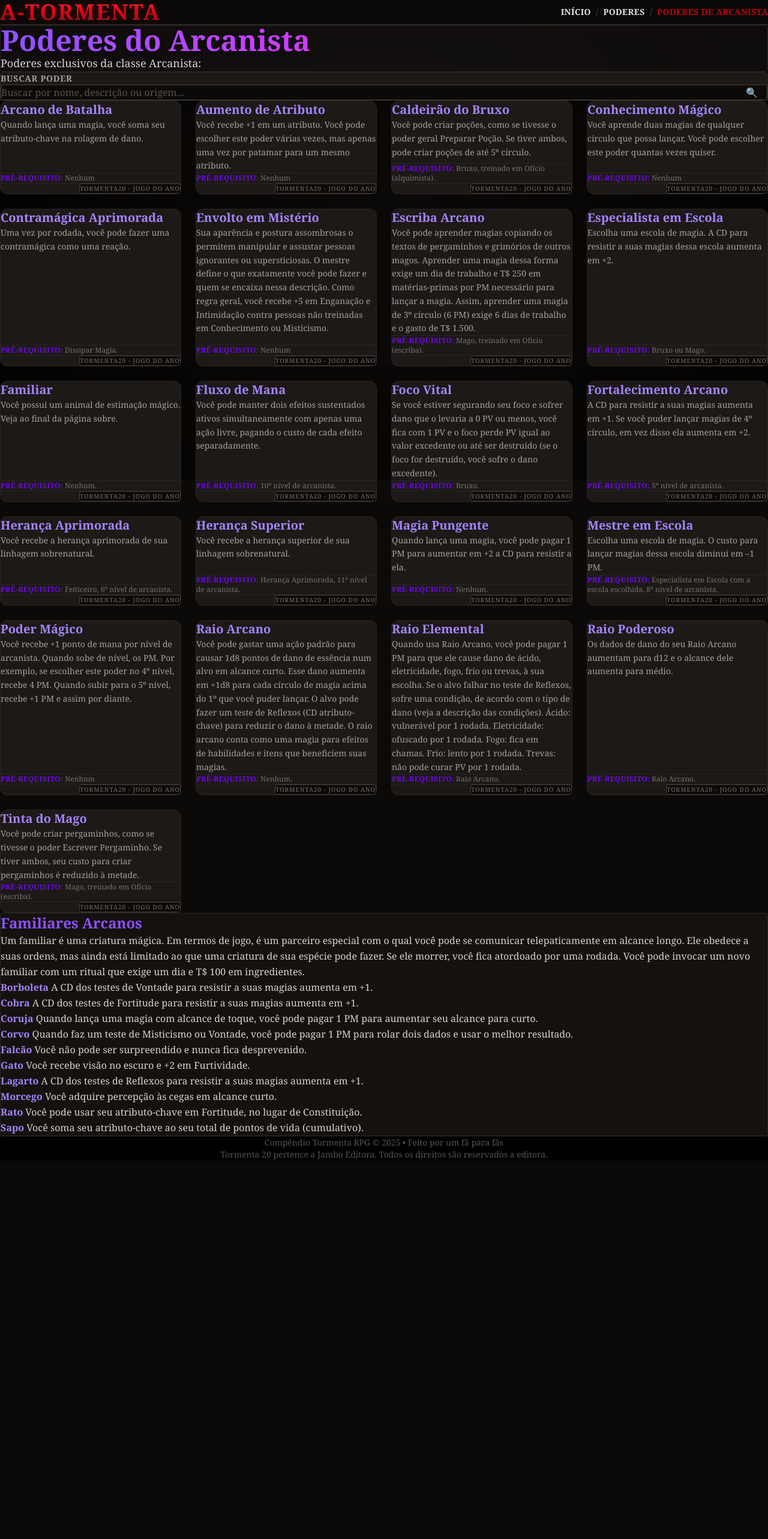
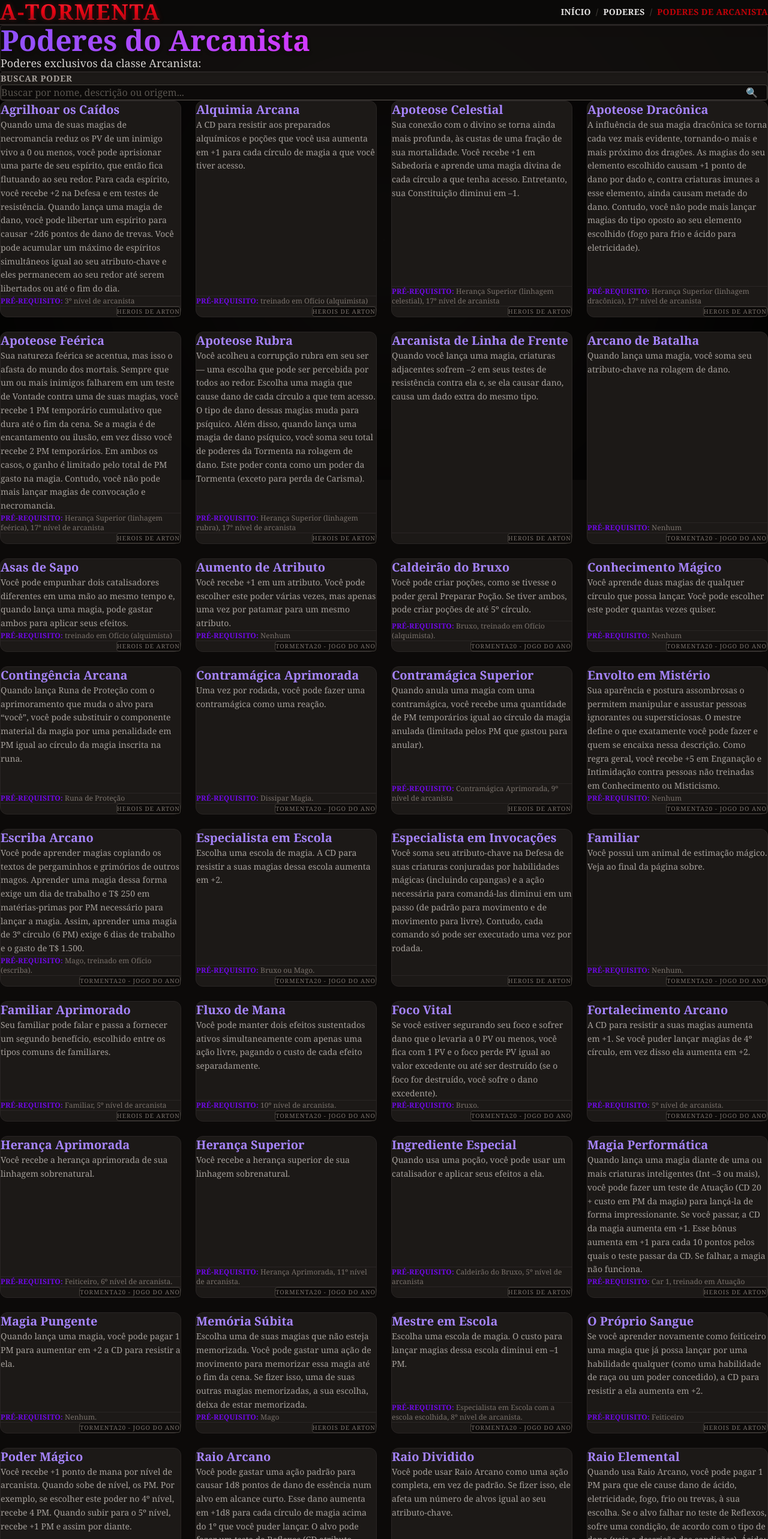
Before and after one commit to oClaus/aTormenta, a Next.js app: page /poderes/arcanista in a window 1280 px wide. Shown: the top 2566 px of the page at 60% size. Before the commit the page ends 1935 px from the top, so only its background shows below. Built offline with nearby package versions, Linux system fonts and the light colour scheme.

Commit message:
add poder arcanista

```diff
--- a/data/powers-arcanista.ts
+++ b/data/powers-arcanista.ts
@@ -1,153 +1,252 @@
 import { Power } from "@/types/power";
 
 export const powersArcanista: Power[] = [
-  {
-    id: "1",
+  { id: "Arcano de Batalha",
     name: "Arcano de Batalha",
     description: "Quando lança uma magia, você soma seu atributo-chave na rolagem de dano.",
     prerequisite: "Nenhum",
     origin: "tormenta20 - jogo do ano"
   },
-  {
-    id: "2",
+  { id: "Aumento de Atributo",
     name: "Aumento de Atributo",
     description: "Você recebe +1 em um atributo. Você pode escolher este poder várias vezes, mas apenas uma vez por patamar para um mesmo atributo.",
     prerequisite: "Nenhum",
     origin: "tormenta20 - jogo do ano"
   },
-  {
-    id: "3",
+  { id: "Fluxo de Mana",
     name: "Fluxo de Mana",
     description: "Você pode manter dois efeitos sustentados ativos simultaneamente com apenas uma ação livre, pagando o custo de cada efeito separadamente.",
     prerequisite: "10º nível de arcanista.",
     origin: "tormenta20 - jogo do ano"
   },
-  {
-    id: "4",
+  { id: "Foco Vital",
     name: "Foco Vital",
     description: "Se você estiver segurando seu foco e sofrer dano que o levaria a 0 PV ou menos, você fica com 1 PV e o foco perde PV igual ao valor excedente ou até ser destruído (se o foco for destruído, você sofre o dano excedente).",
     prerequisite: "Bruxo.",
     origin: "tormenta20 - jogo do ano"
   },
-  {
-    id: "5",
+  { id: "Mestre em Escola",
     name: "Mestre em Escola",
     description: "Escolha uma escola de magia. O custo para lançar magias dessa escola diminui em –1 PM. ",
     prerequisite: "Especialista em Escola com a escola escolhida, 8º nível de arcanista.",
     origin: "Tormenta20 - jogo do ano"
   },
-  {
-    id: "6",
+  { id: "Raio Poderoso",
     name: "Raio Poderoso",
     description: "Os dados de dano do seu Raio Arcano aumentam para d12 e o alcance dele aumenta para médio.",
     prerequisite: "Raio Arcano.",
     origin: "Tormenta20 - jogo do ano"
   },
-  {
-    id: "7",
+  { id: "Especialista em Escola",
     name: "Especialista em Escola",
     description: "Escolha uma escola de magia. A CD para resistir a suas magias dessa escola aumenta em +2.",
     prerequisite: "Bruxo ou Mago.",
     origin: "Tormenta20 - jogo do ano"
   },
-  {
-    id: "8",
+  { id: "Caldeirão do Bruxo",
     name: "Caldeirão do Bruxo",
     description: "Você pode criar poções, como se tivesse o poder geral Preparar Poção. Se tiver ambos, pode criar poções de até 5º círculo.",
     prerequisite: "Bruxo, treinado em Ofício (alquimista).",
     origin: "Tormenta20 - jogo do ano"
   },
-  {
-    id: "9",
+  { id: "Conhecimento Mágico",
     name: "Conhecimento Mágico",
     description: "Você aprende duas magias de qualquer círculo que possa lançar. Você pode escolher este poder quantas vezes quiser.",
     prerequisite: "Nenhum",
     origin: "Tormenta20 - jogo do ano"
   },
-  {
-    id: "10",
+  { id: "Fortalecimento Arcano",
     name: "Fortalecimento Arcano",
     description: "A CD para resistir a suas magias aumenta em +1. Se você puder lançar magias de 4º círculo, em vez disso ela aumenta em +2.",
     prerequisite: "5º nível de arcanista.",
     origin: "Tormenta20 - jogo do ano"
   },
-  {
-    id: "11",
+  { id: "Herança Superior",
     name: "Herança Superior",
     description: "Você recebe a herança superior de sua linhagem sobrenatural.",
     prerequisite: "Herança Aprimorada, 11º nível de arcanista.",
     origin: "Tormenta20 - jogo do ano"
   },
-  {
-    id: "12",
+  { id: "Poder Mágico",
     name: "Poder Mágico",
     description: "Você recebe +1 ponto de mana por nível de arcanista. Quando sobe de nível, os PM. Por exemplo, se escolher este poder no 4º nível, recebe 4 PM. Quando subir para o 5º nível, recebe +1 PM e assim por diante.",
     prerequisite: "Nenhum",
     origin: "Tormenta20 - jogo do ano"
   },
-  {
-    id: "13",
+  { id: "Raio Elemental",
     name: "Raio Elemental",
     description: "Quando usa Raio Arcano, você pode pagar 1 PM para que ele cause dano de ácido, eletricidade, fogo, frio ou trevas, à sua escolha. Se o alvo falhar no teste de Reflexos, sofre uma condição, de acordo com o tipo de dano (veja a descrição das condições). Ácido: vulnerável por 1 rodada. Eletricidade: ofuscado por 1 rodada. Fogo: fica em chamas. Frio: lento por 1 rodada. Trevas: não pode curar PV por 1 rodada.",
     prerequisite: "Raio Arcano.",
     origin: "Tormenta20 - jogo do ano"
   },
-  {
-    id: "14",
+  { id: "Contramágica Aprimorada",
     name: "Contramágica Aprimorada",
     description: "Uma vez por rodada, você pode fazer uma contramágica como uma reação.",
     prerequisite: "Dissipar Magia.",
     origin: "Tormenta20 - jogo do ano"
   },
-  {
-    id: "15",
+  { id: "Envolto em Mistério",
     name: "Envolto em Mistério",
     description: "Sua aparência e postura assombrosas o permitem manipular e assustar pessoas ignorantes ou supersticiosas. O mestre define o que exatamente você pode fazer e quem se encaixa nessa descrição. Como regra geral, você recebe +5 em Enganação e Intimidação contra pessoas não treinadas em Conhecimento ou Misticismo.",
     prerequisite: "Nenhum",
     origin: "Tormenta20 - jogo do ano"
   },
-  {
-    id: "16",
+  { id: "Herança Aprimorada",
     name: "Herança Aprimorada",
     description: "Você recebe a herança aprimorada de sua linhagem sobrenatural.",
     prerequisite: "Feiticeiro, 6º nível de arcanista.",
     origin: "Tormenta20 - jogo do ano"
   },
-  {
-    id: "17",
+  { id: "Magia Pungente",
     name: "Magia Pungente",
     description: "Quando lança uma magia, você pode pagar 1 PM para aumentar em +2 a CD para resistir a ela.",
     prerequisite: "Nenhum.",
     origin: "Tormenta20 - jogo do ano"
   },
-  {
-    id: "18",
+  { id: "Raio Arcano",
     name: "Raio Arcano",
     description: "Você pode gastar uma ação padrão para causar 1d8 pontos de dano de essência num alvo em alcance curto. Esse dano aumenta em +1d8 para cada círculo de magia acima do 1º que você puder lançar. O alvo pode fazer um teste de Reflexos (CD atributo-chave) para reduzir o dano à metade. O raio arcano conta como uma magia para efeitos de habilidades e itens que beneficiem suas magias.",
     prerequisite: "Nenhum.",
     origin: "Tormenta20 - jogo do ano"
   },
-  {
-    id: "19",
+  { id: "Tinta do Mago",
     name: "Tinta do Mago",
     description: "Você pode criar pergaminhos, como se tivesse o poder Escrever Pergaminho. Se tiver ambos, seu custo para criar pergaminhos é reduzido à metade.",
     prerequisite: "Mago, treinado em Ofício (escriba).",
     origin: "Tormenta20 - jogo do ano"
   },
-  {
-    id: "20",
+  { id: "Escriba Arcano",
     name: "Escriba Arcano",
     description: "Você pode aprender magias copiando os textos de pergaminhos e grimórios de outros magos. Aprender uma magia dessa forma exige um dia de trabalho e T$ 250 em matérias-primas por PM necessário para lançar a magia. Assim, aprender uma magia de 3º círculo (6 PM) exige 6 dias de trabalho e o gasto de T$ 1.500.",
     prerequisite: "Mago, treinado em Ofício (escriba).",
     origin: "Tormenta20 - jogo do ano"
   },
-  {
-    id: "21",
+  { id: "Familiar",
     name: "Familiar",
     description: "Você possui um animal de estimação mágico. Veja ao final da página sobre.",
     prerequisite: "Nenhum.",
     origin: "Tormenta20 - jogo do ano"
   },
+  { id: "Agrilhoar os Caídos",
+    name: "Agrilhoar os Caídos",
+    description: "Quando uma de suas magias de necromancia reduz os PV de um inimigo vivo a 0 ou menos, você pode aprisionar uma parte de seu espírito, que então fica flutuando ao seu redor. Para cada espírito, você recebe +2 na Defesa e em testes de resistência. Quando lança uma magia de dano, você pode libertar um espírito para causar +2d6 pontos de dano de trevas. Você pode acumular um máximo de espíritos simultâneos igual ao seu atributo-chave e eles permanecem ao seu redor até serem libertados ou até o fim do dia.",
+    prerequisite: "3º nível de arcanista",
+    origin: "Herois de Arton"
+  },
+  { id: "Alquimia Arcana",
+    name: "Alquimia Arcana",
+    description: "A CD para resistir aos preparados alquímicos e poções que você usa aumenta em +1 para cada círculo de magia a que você tiver acesso. ",
+    prerequisite: "treinado em Ofício (alquimista)",
+    origin: "Herois de Arton"
+  },
+  { id: "Apoteose Celestial",
+    name: "Apoteose Celestial",
+    description: "Sua conexão com o divino se torna ainda mais profunda, às custas de uma fração de sua mortalidade. Você recebe +1 em Sabedoria e aprende uma magia divina de cada círculo a que tenha acesso. Entretanto, sua Constituição diminui em –1. ",
+    prerequisite: "Herança Superior (linhagem celestial), 17° nível de arcanista",
+    origin: "Herois de Arton"
+  },
+  { id: "Apoteose Dracônica",
+    name: "Apoteose Dracônica",
+    description: "A influência de sua magia dracônica se torna cada vez mais evidente, tornando-o mais e mais próximo dos dragões. As magias do seu elemento escolhido causam +1 ponto de dano por dado e, contra criaturas imunes a esse elemento, ainda causam metade do dano. Contudo, você não pode mais lançar magias do tipo oposto ao seu elemento escolhido (fogo para frio e ácido para eletricidade). ",
+    prerequisite: "Herança Superior (linhagem dracônica), 17° nível de arcanista",
+    origin: "Herois de Arton"
+  },
+  { id: "Apoteose Feérica",
+    name: "Apoteose Feérica",
+    description: "Sua natureza feérica se acentua, mas isso o afasta do mundo dos mortais. Sempre que um ou mais inimigos falharem em um teste de Vontade contra uma de suas magias, você recebe 1 PM temporário cumulativo que dura até o fim da cena. Se a magia é de encantamento ou ilusão, em vez disso você recebe 2 PM temporários. Em ambos os casos, o ganho é limitado pelo total de PM gasto na magia. Contudo, você não pode mais lançar magias de convocação e necromancia. ",
+    prerequisite: "Herança Superior (linhagem feérica), 17° nível de arcanista",
+    origin: "Herois de Arton"
+  },
+  { id: "Apoteose Rubra",
+    name: "Apoteose Rubra",
+    description: "Você acolheu a corrupção rubra em seu ser — uma escolha que pode ser percebida por todos ao redor. Escolha uma magia que cause dano de cada círculo a que tem acesso. O tipo de dano dessas magias muda para psíquico. Além disso, quando lança uma magia de dano psíquico, você soma seu total de poderes da Tormenta na rolagem de dano. Este poder conta como um poder da Tormenta (exceto para perda de Carisma).",
+    prerequisite: "Herança Superior (linhagem rubra), 17° nível de arcanista",
+    origin: "Herois de Arton"
+  },
+  { id: "Arcanista de Linha de Frente",
+    name: "Arcanista de Linha de Frente",
+    description: "Quando você lança uma magia, criaturas adjacentes sofrem –2 em seus testes de resistência contra ela e, se ela causar dano, causa um dado extra do mesmo tipo.",
+    prerequisite: "",
+    origin: "Herois de Arton"
+  },
+  { id: "Asas de Sapo",
+    name: "Asas de Sapo",
+    description: "Você pode empunhar dois catalisadores diferentes em uma mão ao mesmo tempo e, quando lança uma magia, pode gastar ambos para aplicar seus efeitos. ",
+    prerequisite: "treinado em Ofício (alquimista)",
+    origin: "Herois de Arton"
+  },
+  { id: "Contingência Arcana",
+    name: "Contingência Arcana",
+    description: "Quando lança Runa de Proteção com o aprimoramento que muda o alvo para “você”, você pode substituir o componente material da magia por uma penalidade em PM igual ao círculo da magia inscrita na runa.",
+    prerequisite: "Runa de Proteção",
+    origin: "Herois de Arton"
+  },
+  { id: "Contramágica Superior",
+    name: "Contramágica Superior",
+    description: "Quando anula uma magia com uma contramágica, você recebe uma quantidade de PM temporários igual ao círculo da magia anulada (limitada pelos PM que gastou para anular).",
+    prerequisite: "Contramágica Aprimorada, 9º nível de arcanista",
+    origin: "Herois de Arton"
+  },
+  { id: "Especialista em Invocações",
+    name: "Especialista em Invocações",
+    description: "Você soma seu atributo-chave na Defesa de suas criaturas conjuradas por habilidades mágicas (incluindo capangas) e a ação necessária para comandá-las diminui em um passo (de padrão para movimento e de movimento para livre). Contudo, cada comando só pode ser executado uma vez por rodada.",
+    prerequisite: "",
+    origin: "Herois de Arton"
+  },
+  { id: "Familiar Aprimorado",
+    name: "Familiar Aprimorado",
+    description: "Seu familiar pode falar e passa a fornecer um segundo benefício, escolhido entre os tipos comuns de familiares. ",
+    prerequisite: "Familiar, 5º nível de arcanista",
+    origin: "Herois de Arton"
+  },
+  { id: "Ingrediente Especial",
+    name: "Ingrediente Especial",
+    description: "Quando usa uma poção, você pode usar um catalisador e aplicar seus efeitos a ela.",
+    prerequisite: "Caldeirão do Bruxo, 5º nível de arcanista",
+    origin: "Herois de Arton"
+  },
+  { id: "Magia Performática",
+    name: "Magia Performática",
+    description: "Quando lança uma magia diante de uma ou mais criaturas inteligentes (Int –3 ou mais), você pode fazer um teste de Atuação (CD 20 + custo em PM da magia) para lançá-la de forma impressionante. Se você passar, a CD da magia aumenta em +1. Esse bônus aumenta em +1 para cada 10 pontos pelos quais o teste passar da CD. Se falhar, a magia não funciona. ",
+    prerequisite: "Car 1, treinado em Atuação",
+    origin: "Herois de Arton"
+  },
+  { id: "Memória Súbita",
+    name: "Memória Súbita",
+    description: "Escolha uma de suas magias que não esteja memorizada. Você pode gastar uma ação de movimento para memorizar essa magia até o fim da cena. Se fizer isso, uma de suas outras magias memorizadas, a sua escolha, deixa de estar memorizada.",
+    prerequisite: "Mago",
+    origin: "Herois de Arton"
+  },
+  { id: "O Próprio Sangue",
+    name: "O Próprio Sangue",
+    description: "Se você aprender novamente como feiticeiro uma magia que já possa lançar por uma habilidade qualquer (como uma habilidade de raça ou um poder concedido), a CD para resistir a ela aumenta em +2. ",
+    prerequisite: "Feiticeiro",
+    origin: "Herois de Arton"
+  },
+  { id: "Raio Dividido",
+    name: "Raio Dividido",
+    description: "Você pode usar Raio Arcano como uma ação completa, em vez de padrão. Se fizer isso, ele afeta um número de alvos igual ao seu atributo-chave. ",
+    prerequisite: "Raio Arcano, 5º nível de arcanista",
+    origin: "Herois de Arton"
+  },
+  { id: "Sifão de Mana",
+    name: "Sifão de Mana",
+    description: "Quando você lança uma magia e pelo menos um inimigo falha no teste de resistência contra ela, você recupera uma quantidade de pontos de mana igual ao círculo da magia (limitada pelo total de PM gastos nela). ",
+    prerequisite: "17° nível de arcanista",
+    origin: "Herois de Arton"
+  },
+  { id: "Trama Célere",
+    name: "Trama Célere",
+    description: "Uma vez por rodada, quando usa uma ação padrão para lançar uma magia, você pode gastar 2 PM para fazer uma conjuração dupla. Isso permite que você lance uma segunda magia de 1º círculo como ação livre, pagando seu custo em PM como normal.",
+    prerequisite: "9º nível de arcanista",
+    origin: "Herois de Arton"
+  },
+  { id: "Transliteração Impossível",
+    name: "Transliteração Impossível",
+    description: "Quando usa um pergaminho de uma magia que conheça, você recebe +2 PM para gastar em aprimoramentos e a magia não pode ser anulada por contramágica. ",
+    prerequisite: "Escriba Arcano",
+    origin: "Herois de Arton"
+  },
 
 
 ];
```
Also changed, not shown: Formatacao_dados.txt.
